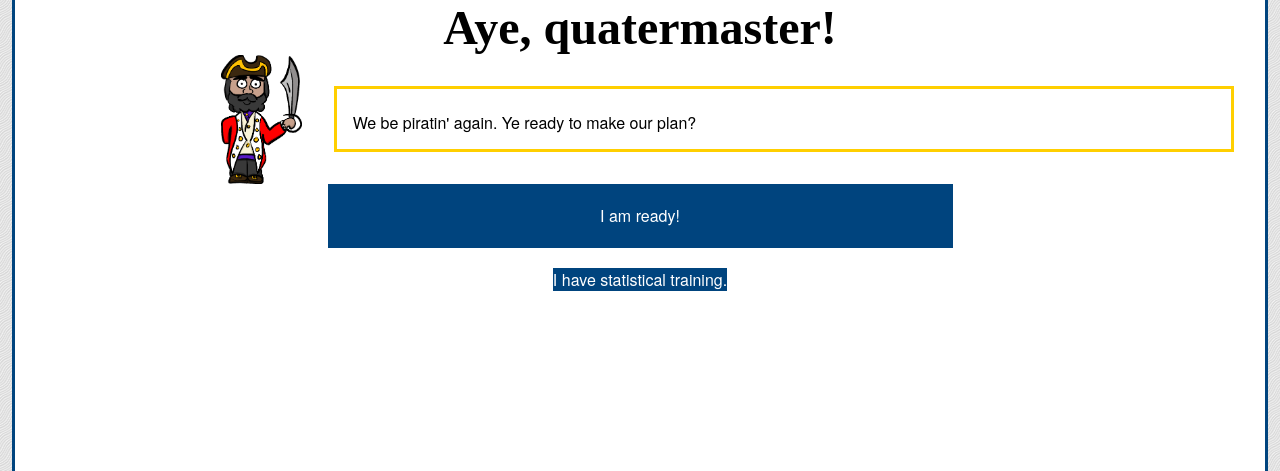
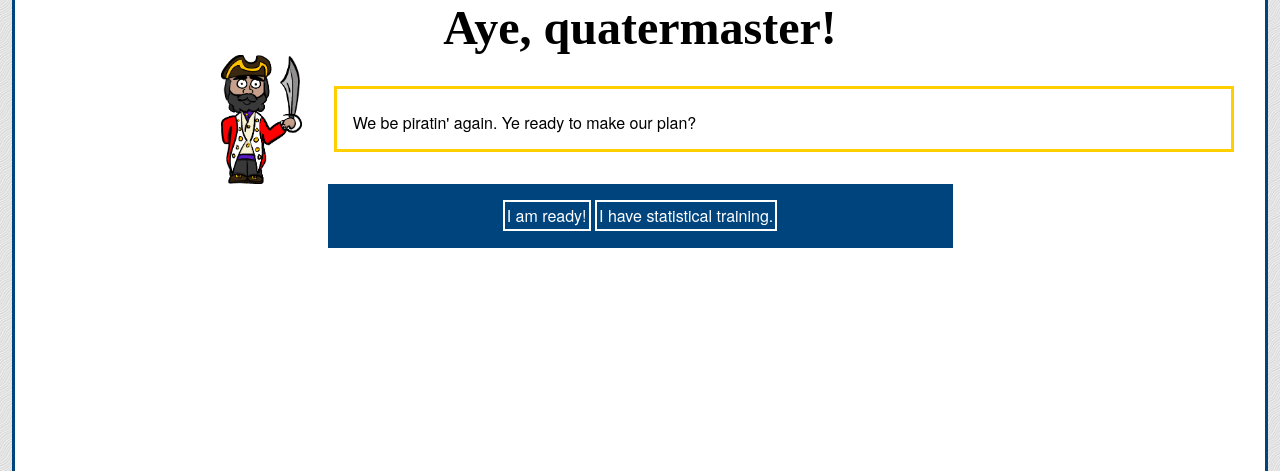
Before and after one commit to inambioinfo/d3_cancer_atlas, a Flask app: template templates/index.html in a window 1280 px wide. Shown: the part 25-496 px from the top of the page. Run offline with Flask 2, Linux system fonts and the light colour scheme; the template is opened without the code that fills it, so the values that code supplies are empty; parts of the project's set-up code (start-up, migrations or seed data) failed here and were passed over; some libraries are stand-ins or nearby versions; some web fonts are replaced.

Commit message:
Somewhat tidier dual link on index page.

```diff
--- a/templates/index.html
+++ b/templates/index.html
@@ -45,8 +45,8 @@
 		<a href="/map" class="next-state-button">Check out the map</a>
 	{% else %}
 		<div width="100%">
-			<div width="20%" padding="2px" display="inline" border="#FFFFFF 2px solid"><a href="/untrained" class="next-state-button-choice">I am ready!</a></div>
-			<div width="20%" padding="2px" display="inline" border="#FFFFFF 2px solid"><a href="/trained" class="next-state-button-choice">I have statistical training.</a></div>
+			<div style="width:48%; padding:2px; display:inline; border:#FFFFFF 2px solid"><a href="/untrained" class="next-state-button-choice">I am ready!</a></div>
+			<div style="width:48%; padding:2px; display:inline; border:#FFFFFF 2px solid"><a href="/trained" class="next-state-button-choice">I have statistical training.</a></div>
 		</div>
 	{% endif %}
 	</footer>
```
